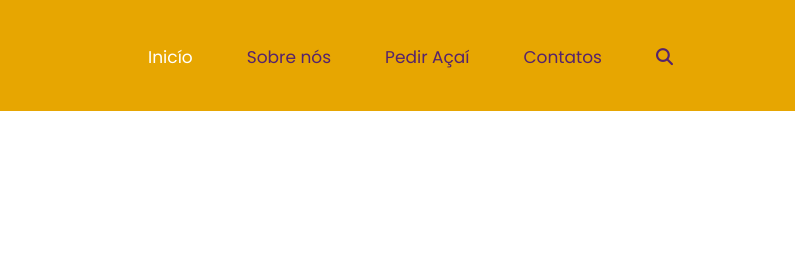
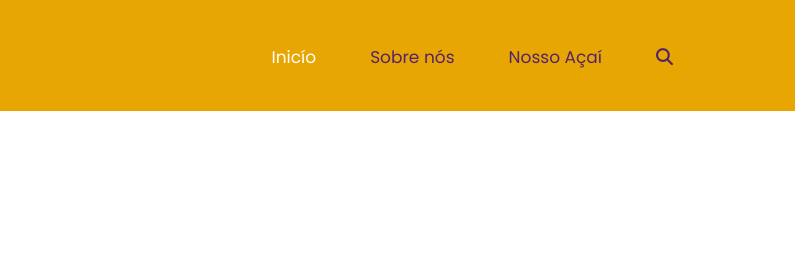
Before and after one commit to barbaraxz/acaitchegurias, a plain HTML site: page about.html in a window 1280 px wide. Shown: the top 280 px of the page, 485-1280 px from the left. Drawn offline with nearby package versions, Linux system fonts and the light colour scheme.

Commit message:
Update about.html

```diff
--- a/about.html
+++ b/about.html
@@ -66,10 +66,7 @@
                               <a class="nav-link" href="about.html"> Sobre nós </a>
                            </li>
                            <li class="nav-item">
-                              <a class="nav-link" href="juice.html"> Pedir Açaí </a>
-                           </li>
-                           <li class="nav-item">
-                              <a class="nav-link" href="contact.html"> Contatos </a>
+                              <a class="nav-link" href="juice.html"> Nosso Açaí </a>
                            </li>
                            <li class="nav-item d_none">
                               <a class="nav-link" href="#"><i class="fa fa-search" aria-hidden="true"></i></a>
```
